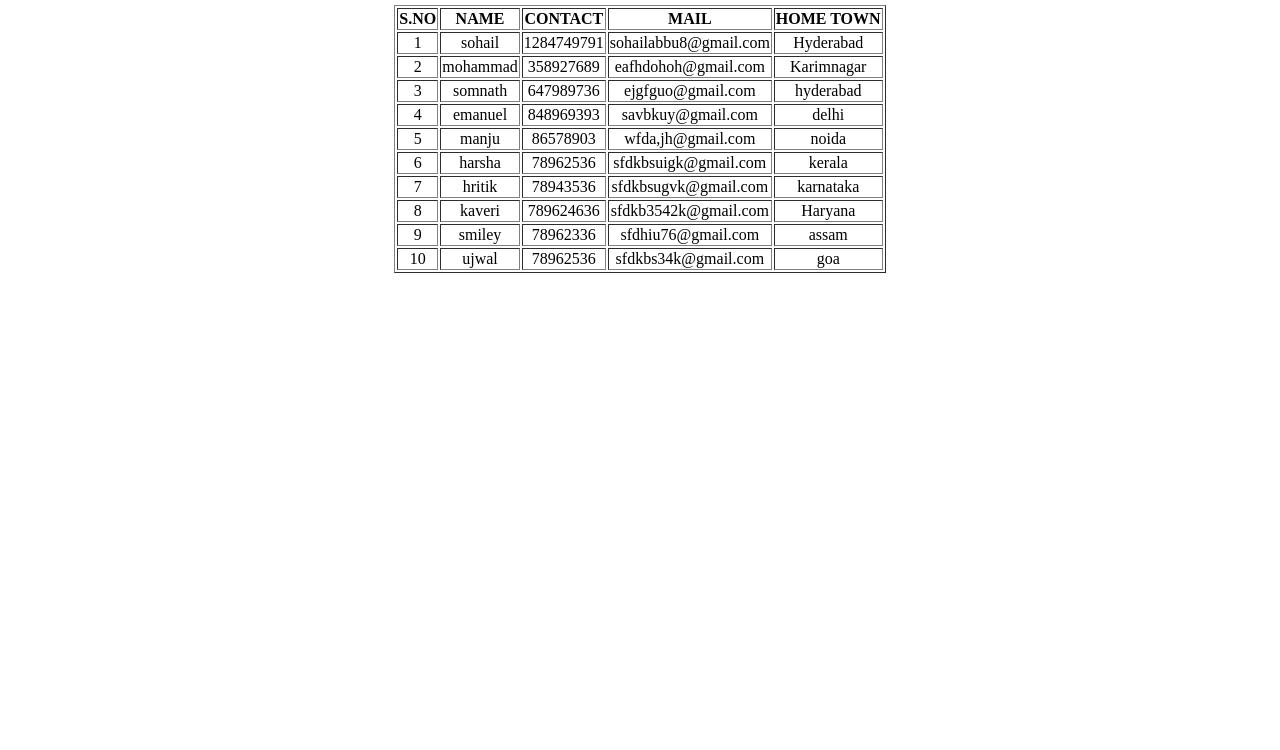
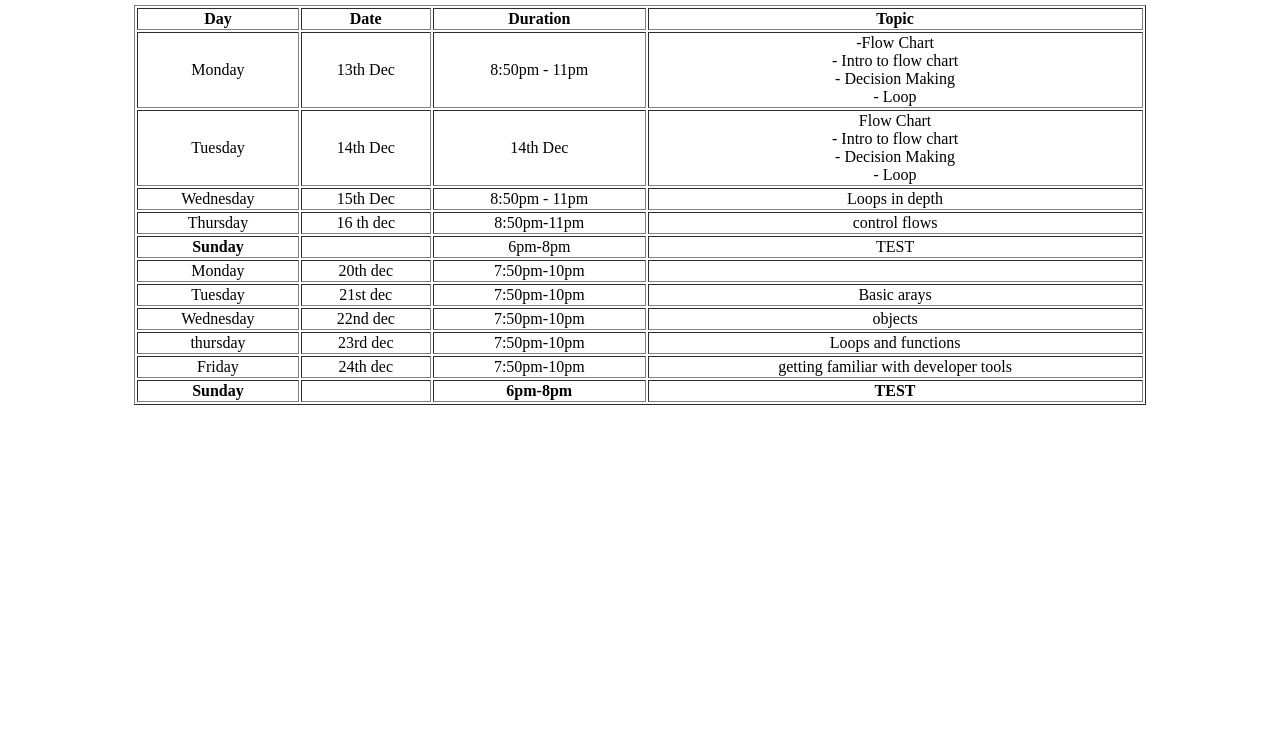
Before and after one commit to Sohail5158/Assignments, a plain HTML site: page dec29/index2.html in a window 1280 px wide. Shown: the part 50-800 px from the top of the page. Drawn offline with Linux system fonts and the light colour scheme.

Commit message:
Update index2.html

```diff
--- a/dec29/index2.html
+++ b/dec29/index2.html
@@ -1,88 +1,96 @@
 <html>
     <body>
      <header>
-         <h2>DETAILS OF SELECTED STUDENTS IN KABADDI:-</h2>
+         <h2>GEEKSTER CLASS SCHEDULE:-</h2>
      </header>
-     <table border="1" align="center">
+     <table border="1" align="center" width="80%">
          <thead>
              <tr>
-                 <th>S.NO</th>
-                 <th>NAME</th>
-                 <th>CONTACT</th>
-                 <th>MAIL</th>
-                 <th>HOME TOWN</th>
+                 <th>Day</th>
+                 <th>Date</th>
+                 <th>Duration</th>
+                 <th>Topic</th>
              </tr>
          </thead>
          <tbody>
              <tr>
-                 <td align="center">1</td>
-                 <td align="center">sohail</td>
-                 <td align="center">1284749791</td>
-                 <td align="center">sohailabbu8@gmail.com</td>
-                 <td align="center">Hyderabad</td>
+                 <td align="center">Monday</td>
+                 <td align="center">13th Dec</td>
+                 <td align="center">8:50pm - 11pm</td>
+                 <td align="center"> -Flow Chart<br>
+                    - Intro to flow chart<br>
+                    - Decision Making<br>
+                    - Loop</td>
              </tr>
              <tr>
-                 <td align="center">2</td>
-                 <td align="center">mohammad</td>
-                 <td align="center">358927689</td>
-                 <td align="center">eafhdohoh@gmail.com</td>
-                 <td align="center">Karimnagar</td>
+                 <td align="center">Tuesday</td>
+                 <td align="center">14th Dec</td>
+                 <td align="center">14th Dec</td>
+                 <td align="center">Flow Chart<br>
+                    - Intro to flow chart<br>
+                    - Decision Making<br>
+                    - Loop</td>
              </tr>
              <tr>
-                <td align="center">3</td>
-                <td align="center">somnath</td>
-                <td align="center">647989736</td>
-                <td align="center">ejgfguo@gmail.com</td>
-                <td align="center">hyderabad</td>
+                <td align="center">Wednesday</td>
+                <td align="center">15th Dec</td>
+                <td align="center">8:50pm - 11pm</td>
+                <td align="center">Loops in depth</td>
              </tr>
              <tr>
-                <td align="center">4</td>
-                <td align="center">emanuel</td>
-                <td align="center">848969393</td>
-                <td align="center">savbkuy@gmail.com</td>
-                <td align="center">delhi</td>
+                <td align="center">Thursday</td>
+                <td align="center">16 th dec</td>
+                <td align="center">8:50pm-11pm</td>
+                <td align="center">control flows</td>
+
             </tr>
              <tr>
-                <td align="center">5</td>
-                <td align="center">manju</td>
-                <td align="center">86578903</td>
-                <td align="center"> wfda,jh@gmail.com</td>
-                <td align="center">noida</td>
+                <td align="center"><b>Sunday</b></td>
+                <td align="center"></td>
+                <td align="center">6pm-8pm</td>
+                <td align="center">TEST</td>
+
              </tr>
              <tr>
-                <td align="center">6</td>
-                <td align="center">harsha</td>
-                <td align="center">78962536</td>
-                <td align="center">sfdkbsuigk@gmail.com</td>
-                <td align="center"> kerala</td>
+                <td align="center">Monday</td>
+                <td align="center">20th dec</td>
+                <td align="center">7:50pm-10pm</td>
+                <td align="center"></td>
+
              </tr>
              <tr>
-                <td align="center">7</td>
-                <td align="center">hritik</td>
-                <td align="center">78943536</td>
-                <td align="center">sfdkbsugvk@gmail.com</td>
-                <td align="center"> karnataka</td>
+                <td align="center">Tuesday</td>
+                <td align="center">21st dec</td>
+                <td align="center">7:50pm-10pm</td>
+                <td align="center">Basic arays</td>
+                 </tr>
+             <tr>
+                <td align="center">Wednesday</td>
+                <td align="center">22nd dec</td>
+                <td align="center">7:50pm-10pm</td>
+                <td align="center">objects</td>
+
              </tr>
              <tr>
-                <td align="center">8</td>
-                <td align="center">kaveri</td>
-                <td align="center">789624636</td>
-                <td align="center">sfdkb3542k@gmail.com</td>
-                <td align="center">Haryana</td>
+                <td align="center">thursday</td>
+                <td align="center">23rd dec</td>
+                <td align="center">7:50pm-10pm</td>
+                <td align="center">Loops and functions</td>
+
              </tr>
              <tr>
-                <td align="center">9</td>
-                <td align="center">smiley</td>
-                <td align="center">78962336</td>
-                <td align="center">sfdhiu76@gmail.com</td>
-                <td align="center">assam</td>
+                <td align="center">Friday</td>
+                <td align="center">24th dec</td>
+                <td align="center">7:50pm-10pm</td>
+                <td align="center">getting familiar with developer tools</td>
+
              </tr>
              <tr>
-                <td align="center">10</td>
-                <td align="center">ujwal</td>
-                <td align="center">78962536</td>
-                <td align="center">sfdkbs34k@gmail.com</td>
-                <td align="center">goa</td>
+                <td align="center"><b>Sunday</b></td>
+                <td align="center"></td>
+                <td align="center"><b>6pm-8pm</b></td>
+                <td align="center"><b>TEST</b></td>
+
              </tr>
          </tbody>
      </table>
```
